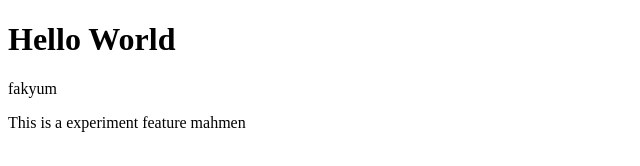
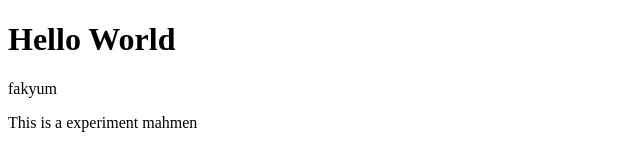
Before and after one commit to E1mar-cay/new-repository, a plain HTML site: page index.html in a window 1280 px wide. Shown: the full height of the page, 0-640 px from the left. Drawn offline with Linux system fonts and the light colour scheme.

Commit message:
modify p in line 11 in index.html

```diff
--- a/index.html
+++ b/index.html
@@ -8,6 +8,6 @@
 <body>
     <h1>Hello World</h1>
     <p>fakyum</p>
-    <p>This is a experiment feature mahmen</p>
+    <p>This is a experiment mahmen</p>
 </body>
 </html>
```
